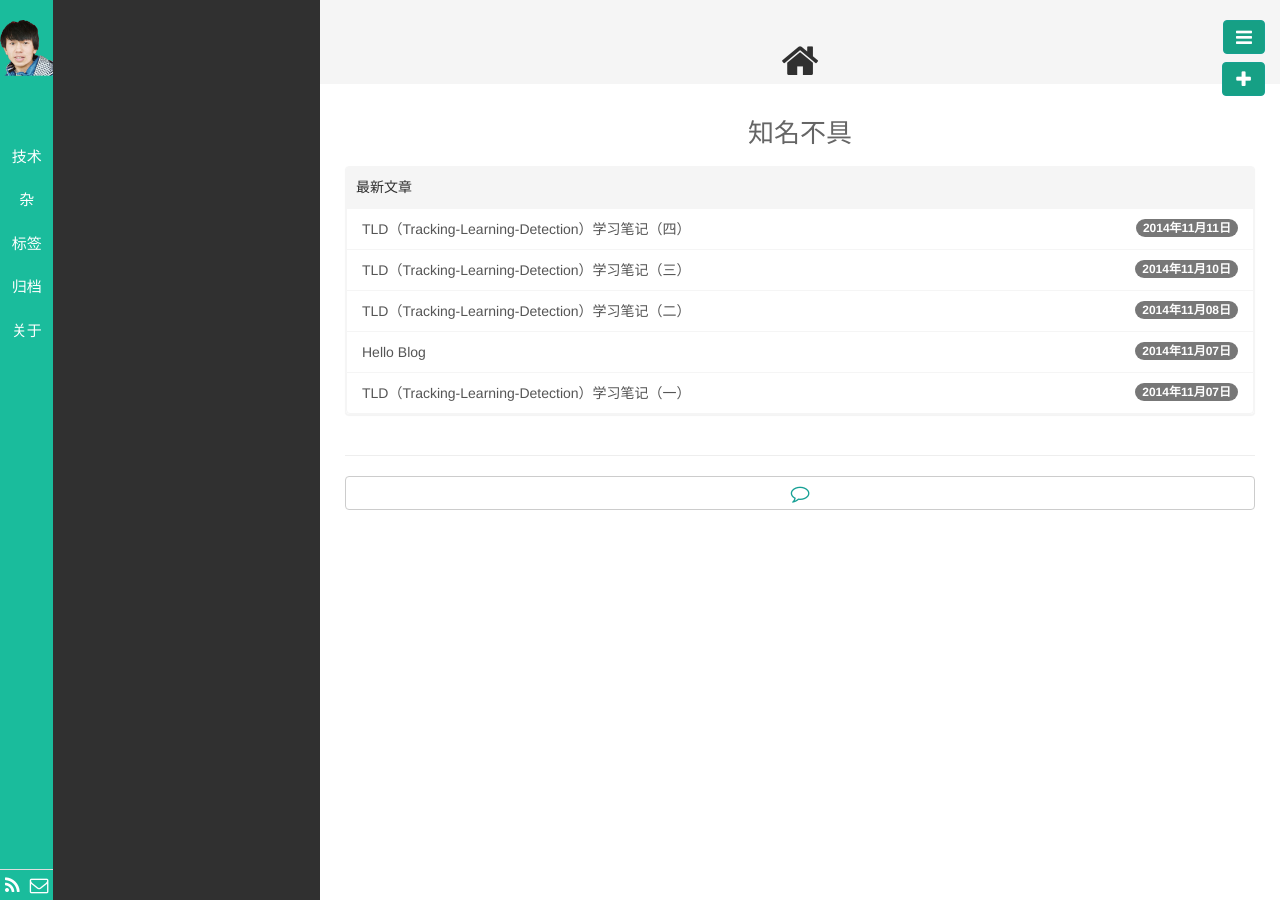
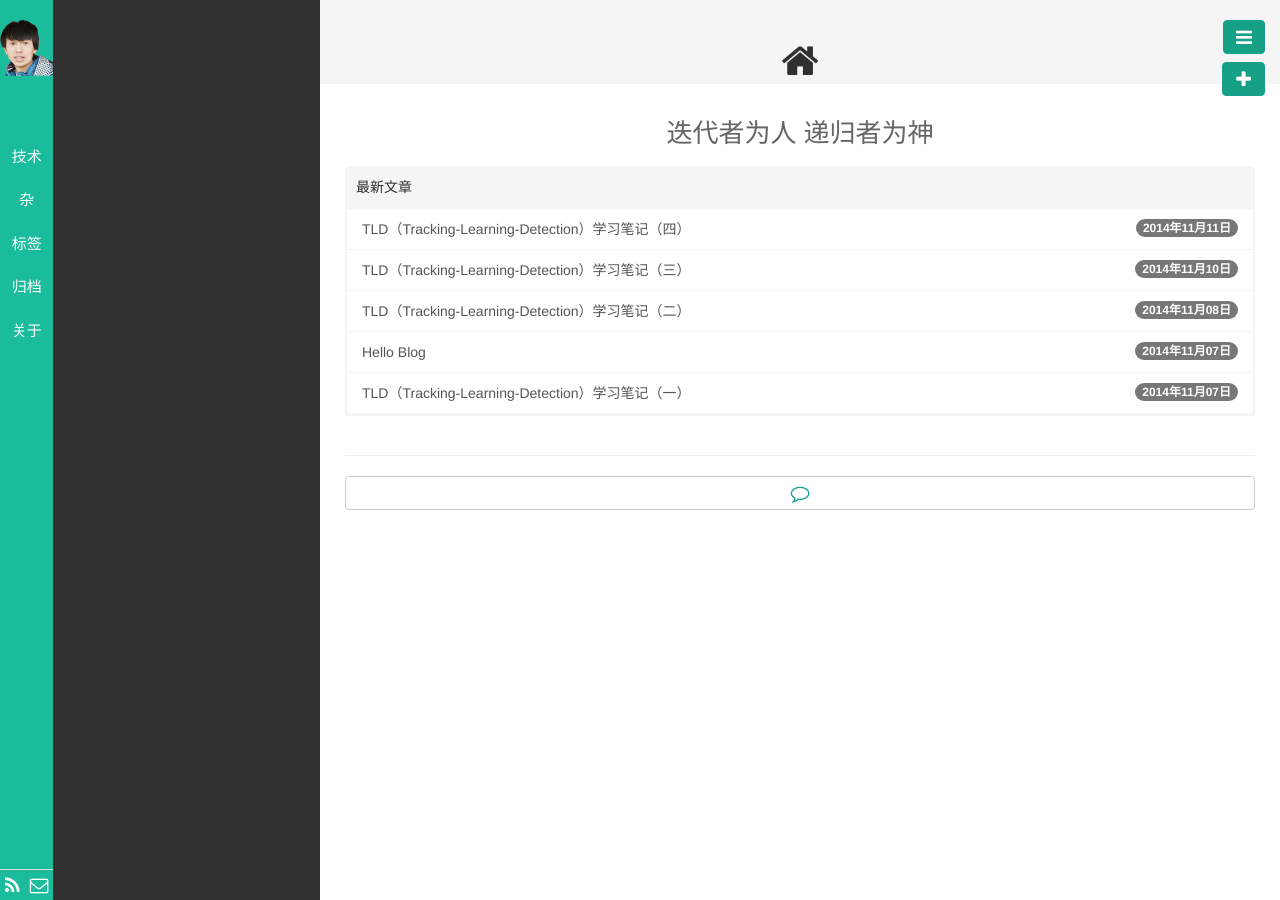
Before and after one commit to wangzi6147/wangzi6147.github.io, a Jekyll site: the page built from index.html, in a window 1280 px wide. Built offline with Jekyll 4.4.1, drawn with Linux system fonts in a browser that asks for light colours; nearby versions of some CDN libraries; library files that are not in the unit come from our copies; Markdown is read by kramdown in place of the engine named in the settings; the list of posts is cut into pages by our own code.

Commit message:
改个签名

```diff
--- a/index.html
+++ b/index.html
@@ -4,7 +4,7 @@ title: <i class="fa fa-home fa-lg"></i>
 titlename: 首页
 ---
 <!--<br>-->
-<center><h3>知名不具</h3></center>
+<center><h3>迭代者为人	递归者为神</h3></center>
 <div class="row">
   <div class="col-md-12">
     <div class="panel panel-primary">
```
